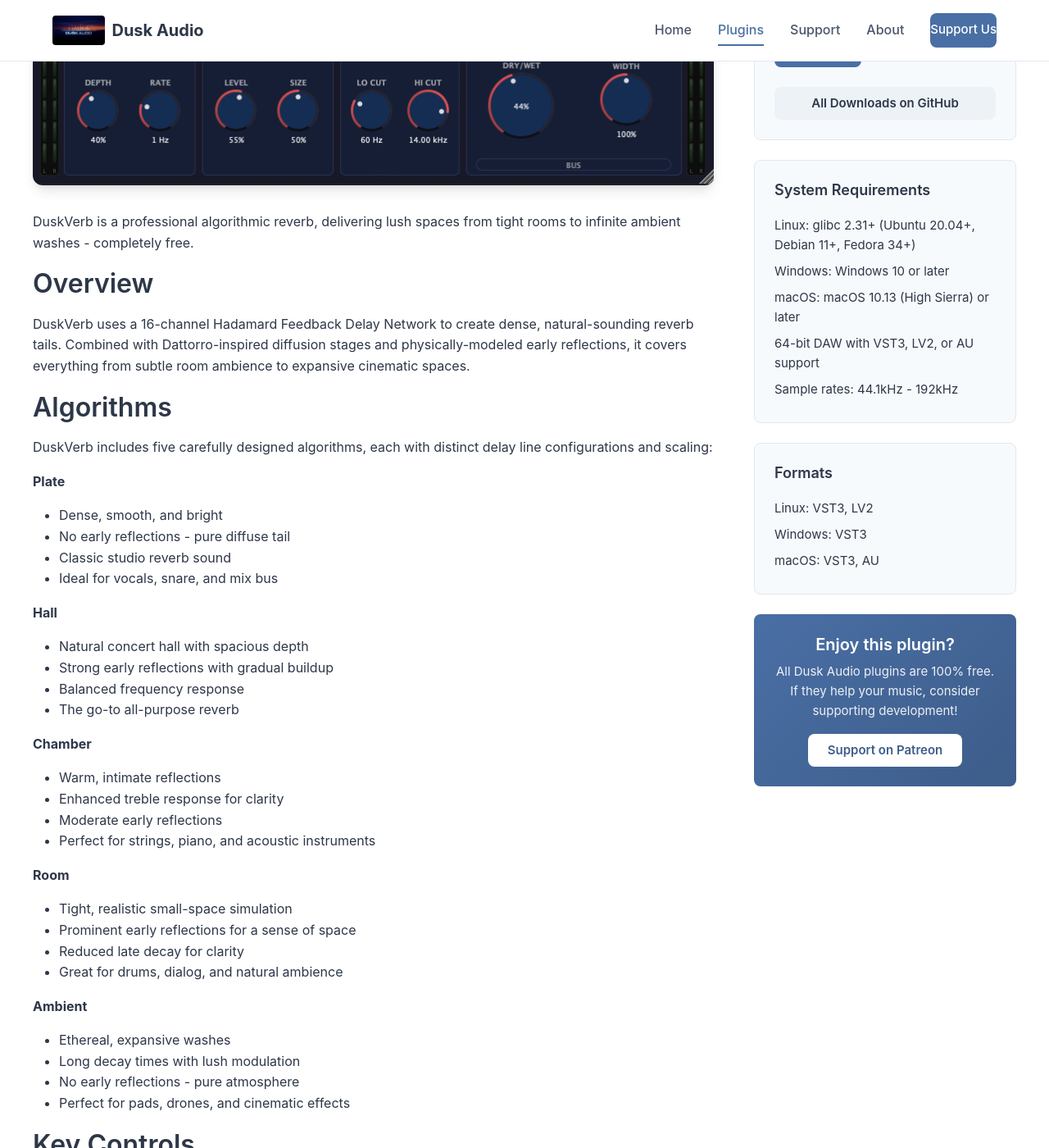
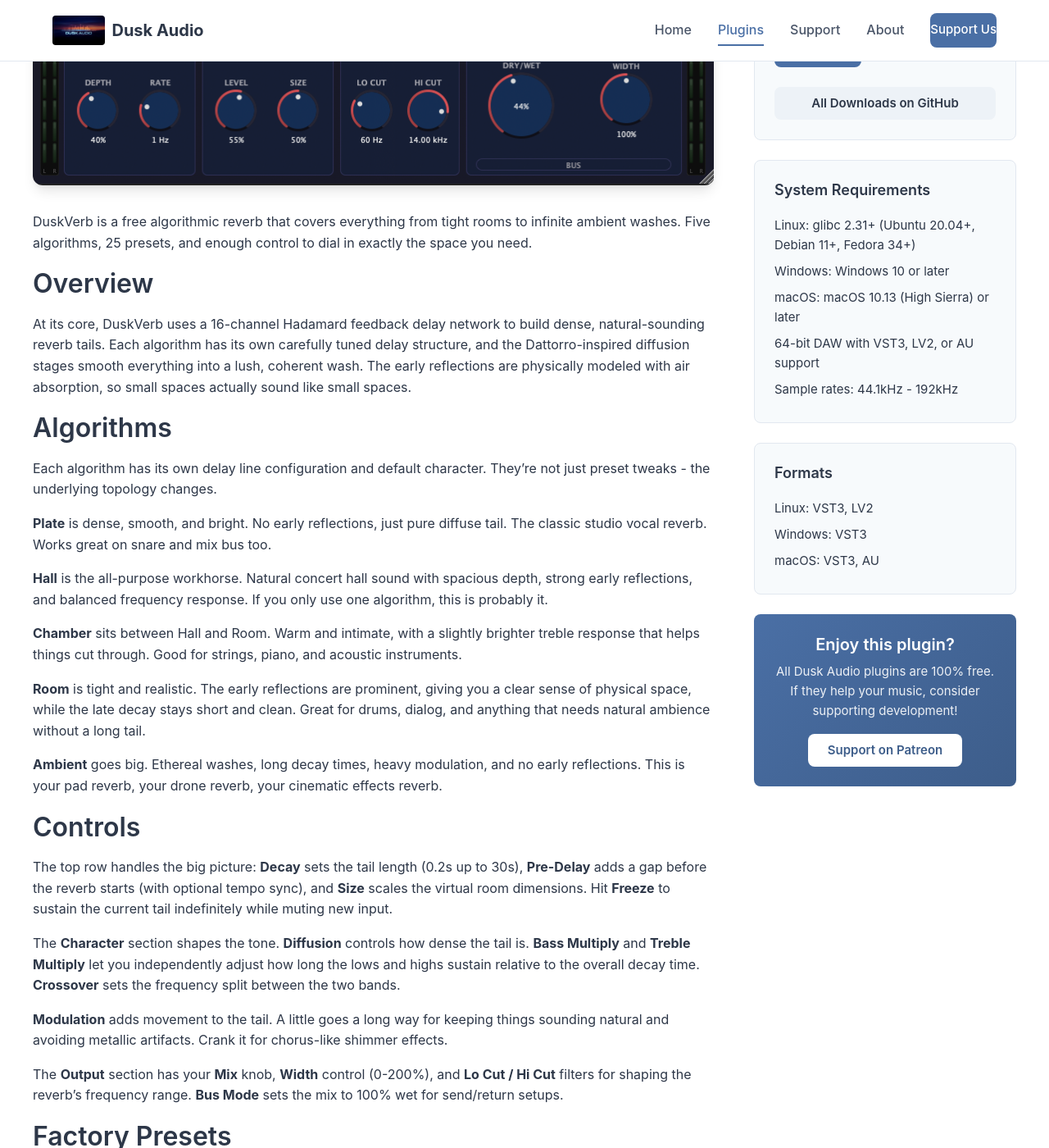
Before and after one commit to dusk-audio/dusk-audio.github.io, a Jekyll site: the page built from _plugins/duskverb.md, in a window 1280 px wide and 1400 px high, scrolled down 593 px. Shown: the whole window at 82% size. Built offline with Jekyll 4.4.1, drawn with Linux system fonts in a browser that asks for light colours; some of the changed text lies outside the part shown.

Commit message:
Rewrite DuskVerb page with natural tone

```diff
--- a/_plugins/duskverb.md
+++ b/_plugins/duskverb.md
@@ -9,20 +9,17 @@
 
 features:
   - Five algorithms - Plate, Hall, Chamber, Room, Ambient
-  - 16-channel Hadamard Feedback Delay Network for dense, natural tails
-  - Dattorro-inspired input diffusion with 4 cascaded allpass stages
-  - Early reflections with 16 multi-tap delays and air absorption modeling
-  - Pre-delay with tempo sync (1/32 to 1/1 note divisions)
-  - Two-band damping with adjustable crossover (200-4000 Hz)
-  - Independent bass and treble decay multipliers
-  - LFO modulation with adjustable depth and rate
+  - Dense, natural tails from a 16-channel feedback delay network
+  - Dattorro-inspired input diffusion for smooth buildup
+  - Physically-modeled early reflections with air absorption
+  - Pre-delay with tempo sync
+  - Two-band damping with adjustable crossover
+  - Independent bass and treble decay control
+  - LFO modulation for movement in the tail
   - Freeze mode for infinite sustain
-  - Output EQ with lo-cut and hi-cut filters
-  - Stereo width control (0-200%)
-  - Bus mode for send/return workflows
+  - Output EQ, stereo width, and bus mode
   - 25 factory presets across 9 categories
-  - User preset save/load/delete system
-  - Per-sample parameter smoothing for artifact-free automation
+  - User preset save/load/delete
   - Full automation support
 
 requirements:
@@ -33,8 +30,17 @@
   - "Sample rates: 44.1kHz - 192kHz"
 
 changelog:
+  - version: "0.3.0"
+    date: "2026-02-26"
+    changes:
+      - Replaced FDN output soft-clipping with linear output for better transient dynamics
+      - Redesigned Room algorithm with geometric delay spacing and increased modulation
+      - Moved DC blocker before output diffusion to prevent allpass DC accumulation
+      - Fixed algorithm selector picking the wrong algorithm
+      - Fixed dropdown overlapping knob labels
+      - Consistent decimal formatting across all displays
   - version: "0.2.0"
-    date: "2026-02-28"
+    date: "2026-02-25"
     changes:
       - Initial release with VST3/LV2/AU support
       - Five algorithms (Plate, Hall, Chamber, Room, Ambient)
@@ -48,123 +54,61 @@
       - Available for Linux, Windows, and macOS
 ---
 
-DuskVerb is a professional algorithmic reverb, delivering lush spaces from tight rooms to infinite ambient washes - completely free.
+DuskVerb is a free algorithmic reverb that covers everything from tight rooms to infinite ambient washes. Five algorithms, 25 presets, and enough control to dial in exactly the space you need.
 
 ## Overview
 
-DuskVerb uses a 16-channel Hadamard Feedback Delay Network to create dense, natural-sounding reverb tails. Combined with Dattorro-inspired diffusion stages and physically-modeled early reflections, it covers everything from subtle room ambience to expansive cinematic spaces.
+At its core, DuskVerb uses a 16-channel Hadamard feedback delay network to build dense, natural-sounding reverb tails. Each algorithm has its own carefully tuned delay structure, and the Dattorro-inspired diffusion stages smooth everything into a lush, coherent wash. The early reflections are physically modeled with air absorption, so small spaces actually sound like small spaces.
 
 ## Algorithms
 
-DuskVerb includes five carefully designed algorithms, each with distinct delay line configurations and scaling:
+Each algorithm has its own delay line configuration and default character. They're not just preset tweaks - the underlying topology changes.
 
-**Plate**
-- Dense, smooth, and bright
-- No early reflections - pure diffuse tail
-- Classic studio reverb sound
-- Ideal for vocals, snare, and mix bus
+**Plate** is dense, smooth, and bright. No early reflections, just pure diffuse tail. The classic studio vocal reverb. Works great on snare and mix bus too.
 
-**Hall**
-- Natural concert hall with spacious depth
-- Strong early reflections with gradual buildup
-- Balanced frequency response
-- The go-to all-purpose reverb
+**Hall** is the all-purpose workhorse. Natural concert hall sound with spacious depth, strong early reflections, and balanced frequency response. If you only use one algorithm, this is probably it.
 
-**Chamber**
-- Warm, intimate reflections
-- Enhanced treble response for clarity
-- Moderate early reflections
-- Perfect for strings, piano, and acoustic instruments
+**Chamber** sits between Hall and Room. Warm and intimate, with a slightly brighter treble response that helps things cut through. Good for strings, piano, and acoustic instruments.
 
-**Room**
-- Tight, realistic small-space simulation
-- Prominent early reflections for a sense of space
-- Reduced late decay for clarity
-- Great for drums, dialog, and natural ambience
+**Room** is tight and realistic. The early reflections are prominent, giving you a clear sense of physical space, while the late decay stays short and clean. Great for drums, dialog, and anything that needs natural ambience without a long tail.
 
-**Ambient**
-- Ethereal, expansive washes
-- Long decay times with lush modulation
-- No early reflections - pure atmosphere
-- Perfect for pads, drones, and cinematic effects
+**Ambient** goes big. Ethereal washes, long decay times, heavy modulation, and no early reflections. This is your pad reverb, your drone reverb, your cinematic effects reverb.
 
-## Key Controls
+## Controls
 
-### Time
-- **Decay** - Reverb tail length (0.2s to 30s)
-- **Pre-Delay** - Gap before reverb onset (0-250ms, with tempo sync)
-- **Size** - Room size scaling (affects delay line lengths)
-- **Freeze** - Sustain the current reverb tail indefinitely
+The top row handles the big picture: **Decay** sets the tail length (0.2s up to 30s), **Pre-Delay** adds a gap before the reverb starts (with optional tempo sync), and **Size** scales the virtual room dimensions. Hit **Freeze** to sustain the current tail indefinitely while muting new input.
 
-### Character
-- **Diffusion** - Density of the reverb tail
-- **Bass Multiply** - Low-frequency decay time relative to overall decay
-- **Damping** - High-frequency decay (treble absorption)
-- **Crossover** - Frequency split between bass and treble damping (200-4000 Hz)
+The **Character** section shapes the tone. **Diffusion** controls how dense the tail is. **Bass Multiply** and **Treble Multiply** let you independently adjust how long the lows and highs sustain relative to the overall decay time. **Crossover** sets the frequency split between the two bands.
 
-### Modulation
-- **Mod Depth** - Chorus-like movement in the reverb tail
-- **Mod Rate** - Speed of modulation (0.1-3 Hz)
+**Modulation** adds movement to the tail. A little goes a long way for keeping things sounding natural and avoiding metallic artifacts. Crank it for chorus-like shimmer effects.
 
-### Output
-- **Mix** - Dry/wet balance
-- **Width** - Stereo spread (0-200%)
-- **Lo Cut / Hi Cut** - Shape the reverb frequency range
-- **Bus Mode** - 100% wet for send/return configurations
+The **Output** section has your **Mix** knob, **Width** control (0-200%), and **Lo Cut / Hi Cut** filters for shaping the reverb's frequency range. **Bus Mode** sets the mix to 100% wet for send/return setups.
 
 ## Factory Presets
 
-DuskVerb includes 25 professionally calibrated presets across 9 categories:
+DuskVerb ships with 25 presets across 9 categories:
 
-**Vocals** - Vocal Plate, Vocal Hall, Vocal Room
-**Drums** - Drum Room, Drum Plate, Drum Ambient
-**Guitar** - Guitar Spring, Guitar Hall
-**Keys** - Keys Chamber, Synth Pad
-**Mix** - Mix Glue, Mix Space
-**Rooms** - Small Room, Medium Room, Large Hall
-**Plates** - Short Plate, Long Plate
-**Ambient** - Infinite Pad, Dark Cloud, Shimmer Space, Cathedral
-**Special** - Slap Back, Gated Verb, Lo-Fi Verb, Wide Stereo
+| Category | Presets |
+|----------|---------|
+| **Vocals** | Vocal Plate, Vocal Hall, Vocal Room |
+| **Drums** | Drum Room, Drum Plate, Drum Ambient |
+| **Guitar** | Guitar Spring, Guitar Hall |
+| **Keys** | Keys Chamber, Synth Pad |
+| **Mix** | Mix Glue, Mix Space |
+| **Rooms** | Small Room, Medium Room, Large Hall |
+| **Plates** | Short Plate, Long Plate |
+| **Ambient** | Infinite Pad, Dark Cloud, Shimmer Space, Cathedral |
+| **Special** | Slap Back, Gated Verb, Lo-Fi Verb, Wide Stereo |
 
-## Technical Specifications
+You can also save, load, and delete your own presets from the menu.
 
-### DSP Details
-- **Architecture:** 16-channel Hadamard Feedback Delay Network
-- **Diffusion:** 4-stage Dattorro allpass cascade (stereo) + 2-stage output diffusion
-- **Early reflections:** 16 multi-tap delays per channel with exponential distribution
-- **Damping:** Two-band (bass/treble) with adjustable crossover
-- **Interpolation:** Cubic Hermite for fractional delay reads
-- **Soft clipping:** Fast rational tanh approximation for feedback limiting
-- **Denormal prevention:** Tiny DC bias injection throughout signal path
-- **Smoothing:** Per-sample exponential parameter smoothing (5ms time constant)
+## Under the Hood
 
-### Parameter Ranges
-- **Decay:** 0.2-30 seconds
-- **Pre-Delay:** 0-250ms (free) or 1/32 to 1/1 (tempo synced)
-- **Size:** 0-100%
-- **Diffusion:** 0-100%
-- **Bass Multiply:** 0.5x-2.0x
-- **Damping:** 10-100%
-- **Crossover:** 200-4000 Hz
-- **Mod Depth:** 0-100%
-- **Mod Rate:** 0.1-3.0 Hz
-- **Mix:** 0-100%
-- **Width:** 0-200%
-- **Lo Cut:** 20-500 Hz
-- **Hi Cut:** 1000-20000 Hz
+For the curious: the FDN uses a 16x16 Hadamard mixing matrix with per-channel two-band damping filters. Input diffusion is a 4-stage Dattorro allpass cascade, and there's an additional 2-stage modulated output diffuser. Early reflections use 16 multi-tap delays per channel with exponential time distribution and air absorption modeling. Delay reads use cubic Hermite interpolation, and all parameters are smoothed per-sample to avoid automation artifacts.
 
 ## DAW Compatibility
 
-### Fully Tested
-- **Logic Pro** - AU with full GUI
-- **Reaper** - VST3/LV2, all features working
-- **Ardour** - LV2 with full GUI
-- **Standalone** - JUCE standalone application
-
-### Expected to Work
-- Bitwig Studio, Studio One, FL Studio
-- Ableton Live, Cubase/Nuendo
-- GarageBand (AU on macOS)
+Tested in Logic Pro (AU), Reaper (VST3/LV2), and Ardour (LV2). Should also work in Bitwig, Studio One, FL Studio, Ableton Live, Cubase, and GarageBand.
 
 ## Installation
 
```
